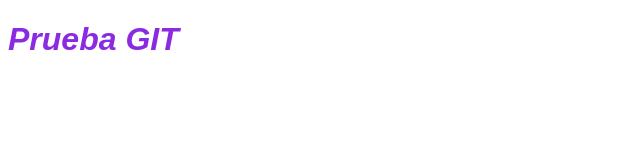
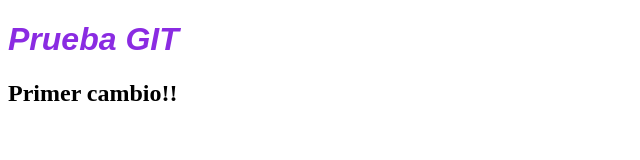
Before and after one commit to leticiaglez/prueba-git-leticia, a plain HTML site: page index.html in a window 1280 px wide. Shown: the whole page, without its empty margins (0-640 px from the left). Drawn offline with Linux system fonts and the light colour scheme.

Commit message:
Primer commit en GitHub

```diff
--- a/index.html
+++ b/index.html
@@ -9,6 +9,7 @@
 
 <body>
     <h1>Prueba GIT</h1>
+    <h2>Primer cambio!!</h2>
 </body>
 
 </html>
```
